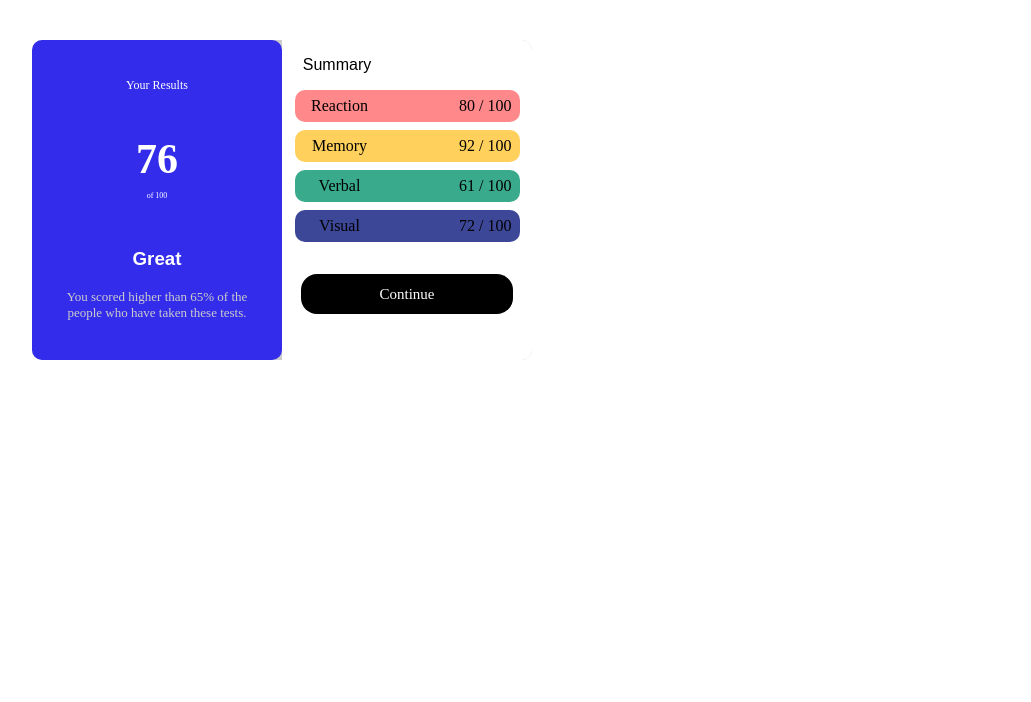
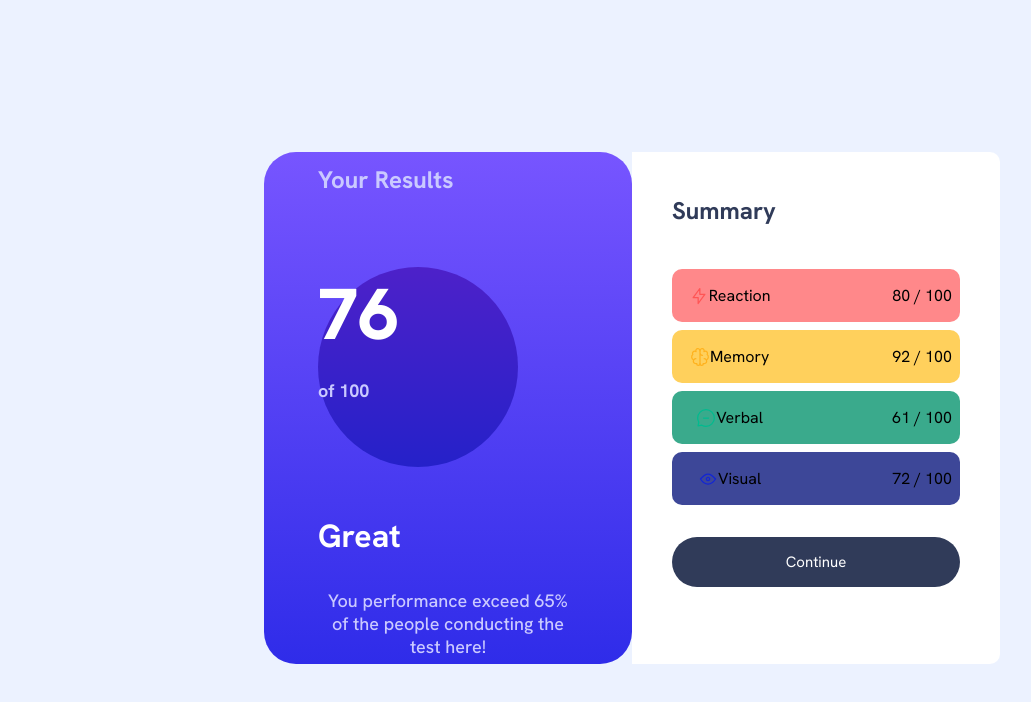
Before and after one commit to lucaliebenberg/results-summary-component, a React (Vite) app: page / in a window 1280 px wide. Shown: the top 702 px of the page, without its empty margins (8-1039 px from the left). Built offline with nearby package versions, Linux system fonts and the light colour scheme.

Commit message:
styling add + icons add

```diff
--- a/index.html
+++ b/index.html
@@ -2,12 +2,17 @@
 <html lang="en">
   <head>
     <meta charset="UTF-8" />
-    <link rel="icon" type="image/svg+xml" href="/vite.svg" />
+    <link rel="icon" type="image/svg+xml" href="/src/assets/images/favicon-32x32.png" />
     <meta name="viewport" content="width=device-width, initial-scale=1.0" />
-    <title>Results Card - React</title>
+    <link rel="preconnect" href="https://fonts.googleapis.com">
+    <link rel="preconnect" href="https://fonts.gstatic.com" crossorigin>
+    <link href="https://fonts.googleapis.com/css2?family=Hanken+Grotesk:ital,wght@0,300;0,400;0,700;1,500;1,600&display=swap" rel="stylesheet">
+    <title>Frontend Mentor - Results Summary Component</title>
   </head>
   <body>
-    <div id="root"></div>
+    <main>
+      <div id="root"></div>
+    </main>
     <script type="module" src="/src/main.jsx"></script>
   </body>
 </html>
--- a/src/App.css
+++ b/src/App.css
@@ -1,49 +1,73 @@
-#root {
-  max-width: 1280px;
-  margin: 0 auto;
-  padding: 2rem;
-  text-align: center;
+@import url('https://fonts.googleapis.com/css2?family=Hanken+Grotesk:ital,wght@0,300;0,400;0,500;0,700;0,800;1,600&display=swap');
+
+* {
+  font-family: Hanken Grotesk;
+}
+
+body {
+  display: flex;
+  justify-content: center;
+  align-items: center;
+  min-height: 100vh;
+  background-color: #ECF2FF;
 }
 
 .App {
   display: flex;
   flex-direction: row;
-  width: 500px;
-  height: 320px;
-  border-radius: 10px;
-  background-color: #CCC;
+  width: 736px;
+  height: 512px;
+  border-radius: 32px;
+  font-family: Hansen Grotesk;
+  /* background-color: #CCC; */
 }
 .card__Leftcontainer {
-  width: 50%;
-  height: 100%;
-  border-radius: 10px;
-  background-color: #332CEB;
+  width: 368px;
+  height: 512px;
+  border-radius: 32px;
+  background-image: linear-gradient(to bottom, #7755FF , #2F2CE9);
   color: white;
   display: flex;
   flex-direction: column;
   justify-content: center;
   align-items: center;
 }
+.card__leftSide {
+  border-radius: 32px;
+}
 .card__leftSideText {
-  font-size: 12px;
+  font-size: 24px;
+  font-weight: bold;
+  color: #CAC9FF;
 }
-.card__circle {}
+.card__circle {
+  height: 200px;
+  width: 200px;
+  background-image: linear-gradient(to bottom, #4D21C9 , #2521C9);
+  border-radius:50%;
+}
 .card__result {
-  font-size: 42px;
-  font-weight: bold;
+  font-size: 72px;
+  font-weight: 800;
   margin-bottom: 0;
 }
 .card__resultTotal {
-  font-size: 8px;
+  font-size: 18px;
+  color: #CAC9FF;
+  font-weight: bold;
 }
 .card__messageTitle {
   margin-top: 3rem;
-  font-family: sans-serif;
+  font-weight: bold;
+  font-size: 32px;
+  color: white;
 }
 .card__messageSubtitle {
-  font-size: 13px;
-  color: #CCC;
-  max-width: 12rem;
+  font-size: 18px;
+  color: #CAC9FF;
+  font-weight: 500;
+  max-width: 260px;
+  text-align: center;
 }
 
 
@@ -54,14 +78,16 @@
   width: 50%;
   height: 100%;
   border-radius: 0 10px 10px 0;
-  background-color: white;
+  background-color: #fff;
 }
 .card__rightTitle {
   justify-content: flex-start;
   text-align: left;
   margin-left: 1.3rem;
-  font-family: sans-serif;
-
+  padding: 1.2rem;
+  font-weight: bold;
+  font-size: 24px;
+  color: #303B59;
 }
 .card__rightContainer {
   display: flex;
@@ -77,10 +103,11 @@
   align-items: center;
   background-color: white;
   border-radius: 10px;
-  height: 2rem;
-  width: 90%;
+  height: 56px;
+  width: 288px;
   margin-bottom: 0.5rem;
 }
+.card__summaryIcon { }
 /* colors */
 .red {
   background-color: #FF888A;
@@ -108,11 +135,12 @@
   flex-direction: row;
   justify-content: center;
   align-items: center;
-  width: 85%;
-  border-radius: 16px;
-  height: 40px;
+  width: 288px;
+  border-radius: 128px;
+  height: 56px;
   background-color: black;
   margin-top: 1.5rem;
+  background-color: #303B59;
 }
 .btn__link {
   color: white;
--- a/src/App.jsx
+++ b/src/App.jsx
@@ -19,7 +19,7 @@
           </div>
           <h3 className="card__messageTitle">Great</h3>
           <p className="card__messageSubtitle">
-            You scored higher than 65% of the people who have taken these tests.
+            You performance exceed 65% of the people conducting the test here!
           </p>
         </div>
       </div>
@@ -29,7 +29,7 @@
           {/* card summary */}
           <div className="card__summaryWrapper red">
             <div className="card__summaryLeft ">
-              <img source={Reaction} alt="" />
+              <img src={Reaction} alt="" className="card__summaryIcon" />
               <p>Reaction</p>
             </div>
             <div className="card__summaryRight">
@@ -39,7 +39,7 @@
           {/* card summary */}
           <div className="card__summaryWrapper yellow">
             <div className="card__summaryLeft ">
-              <img source={Memory} alt="" />
+              <img src={Memory} alt="" />
               <p>Memory</p>
             </div>
             <div className="card__summaryRight">
@@ -49,7 +49,7 @@
           {/* card summary */}
           <div className="card__summaryWrapper green">
             <div className="card__summaryLeft">
-              <img source={Verbal} alt="" />
+              <img src={Verbal} alt="" />
               <p>Verbal</p>
             </div>
             <div className="card__summaryRight">
@@ -59,7 +59,7 @@
           {/* card summary */}
           <div className="card__summaryWrapper blue">
             <div className="card__summaryLeft">
-              <img source={Visual} alt="" />
+              <img src={Visual} alt="" />
               <p>Visual</p>
             </div>
             <div className="card__summaryRight">
```
